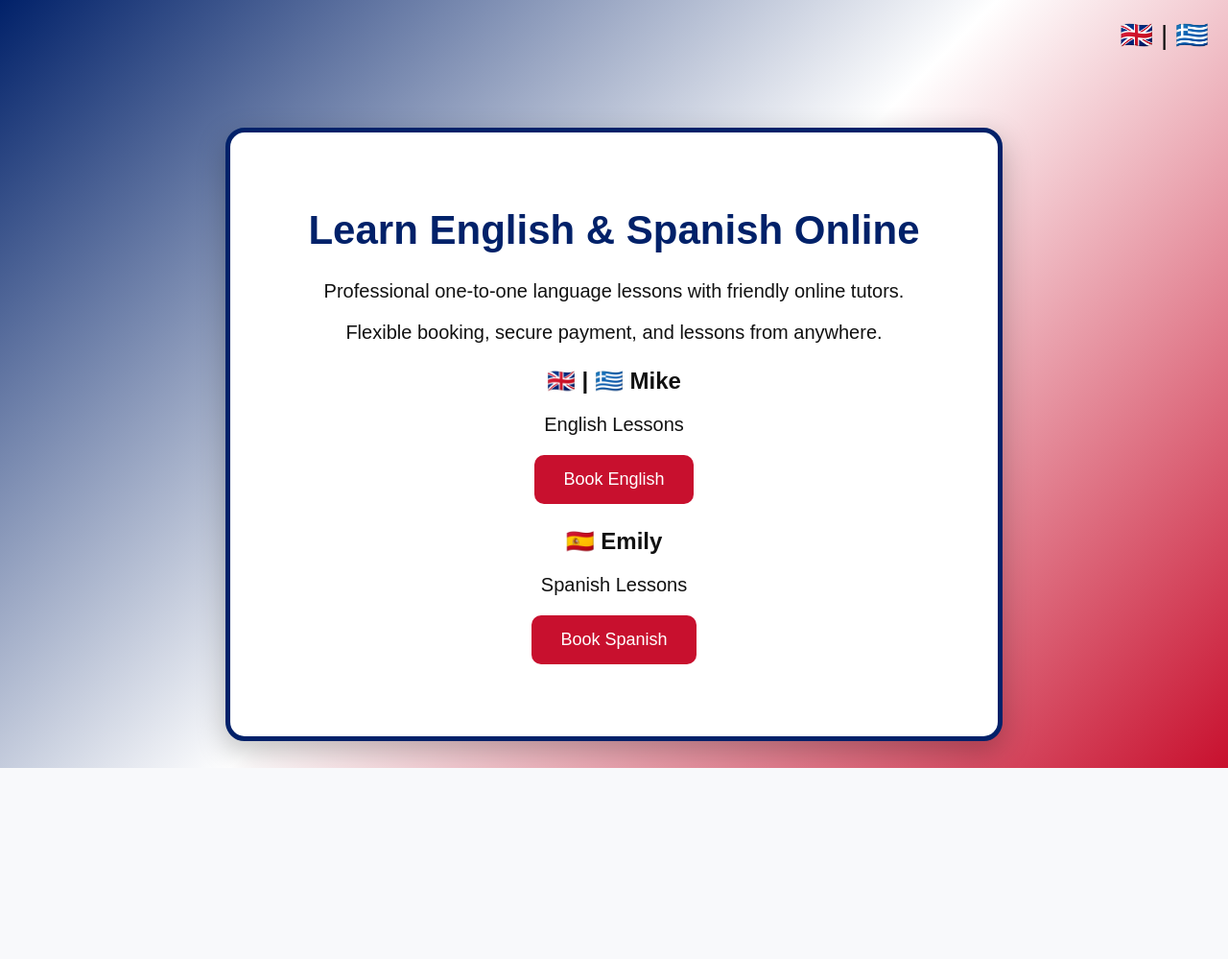
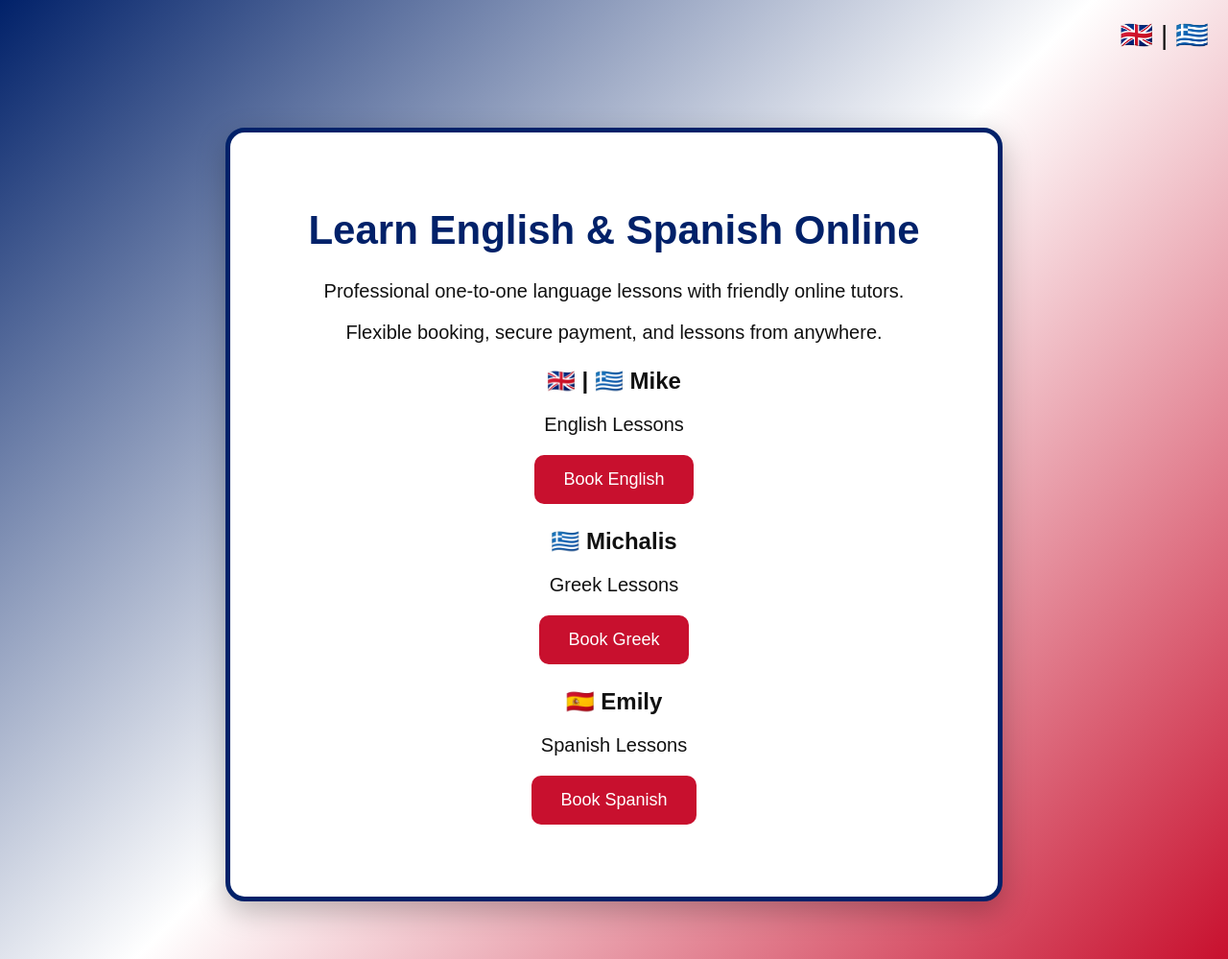
Before and after one commit to EnglishwithMike/english-teacher-website, a Flask app: page / in a window 1280 px wide. Shown: the whole page at 96% size. Before the commit the page ends 800 px from the top, so only its background shows below. Run offline with Flask 3, Linux system fonts and the light colour scheme.

Commit message:
Add Michalis Greek teacher

```diff
--- a/app.py
+++ b/app.py
@@ -27,6 +27,11 @@ TEACHERS = {
         "name": "Emily",
         "flag": "🇪🇸",
         "lesson_name": "Spanish Lesson with Emily",
+    },
+    "michalis": {
+        "name": "Michalis",
+        "flag": "🇬🇷",
+        "lesson_name": "Greek Lesson with Michalis",
     }
 }
 
@@ -103,6 +108,11 @@ def booking_emily():
     return render_template("booking.html", teacher="emily", teacher_info=TEACHERS["emily"])
 
 
+@app.route("/booking/michalis")
+def booking_michalis():
+    return render_template("booking.html", teacher="michalis", teacher_info=TEACHERS["michalis"])
+
+
 @app.route("/booking/<day>")
 def booking_day(day):
     return show_booking_day("mike", day)
@@ -111,6 +121,11 @@ def booking_day(day):
 @app.route("/booking/emily/<day>")
 def booking_day_emily(day):
     return show_booking_day("emily", day)
+
+
+@app.route("/booking/michalis/<day>")
+def booking_day_michalis(day):
+    return show_booking_day("michalis", day)
 
 
 def show_booking_day(teacher, day):
@@ -177,7 +192,7 @@ def book():
             }
         ],
         success_url="https://english-teacher-website-xe4z.onrender.com/success?session_id={CHECKOUT_SESSION_ID}",
-        cancel_url=f"https://english-teacher-website-xe4z.onrender.com/booking/{'emily' if teacher == 'emily' else ''}",
+        cancel_url=f"https://english-teacher-website-xe4z.onrender.com/booking/{teacher if teacher != 'mike' else ''}",
         metadata={
             "teacher": teacher,
             "day": day,
--- a/templates/index.html
+++ b/templates/index.html
@@ -46,6 +46,14 @@
         </div>
 
         <div class="teacher-card">
+            <h2>🇬🇷 Michalis</h2>
+            <p>Greek Lessons</p>
+            <a href="/booking/michalis">
+                <button>Book Greek</button>
+            </a>
+        </div>
+
+        <div class="teacher-card">
             <h2>🇪🇸 Emily</h2>
             <p>Spanish Lessons</p>
             <a href="/booking/emily">
```
